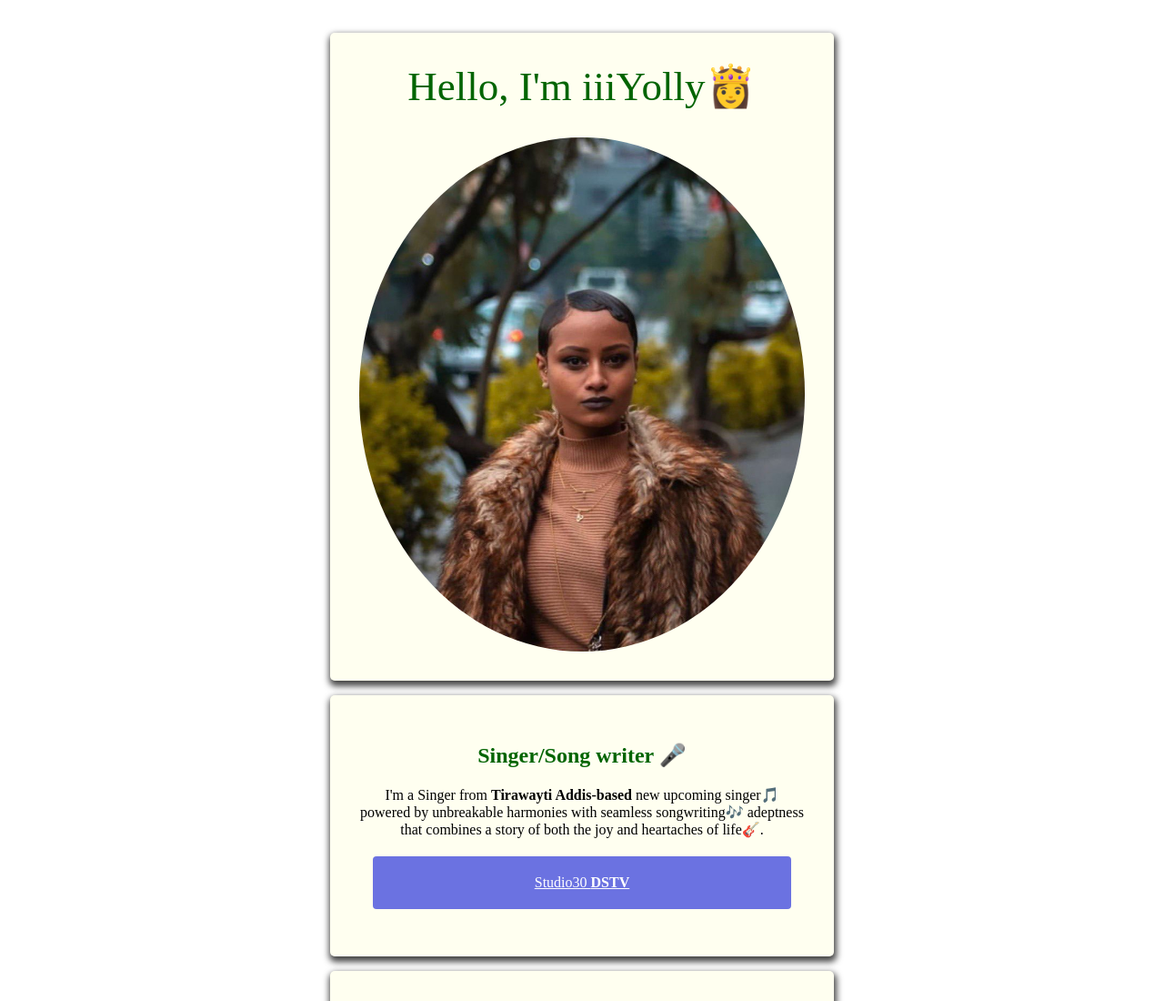
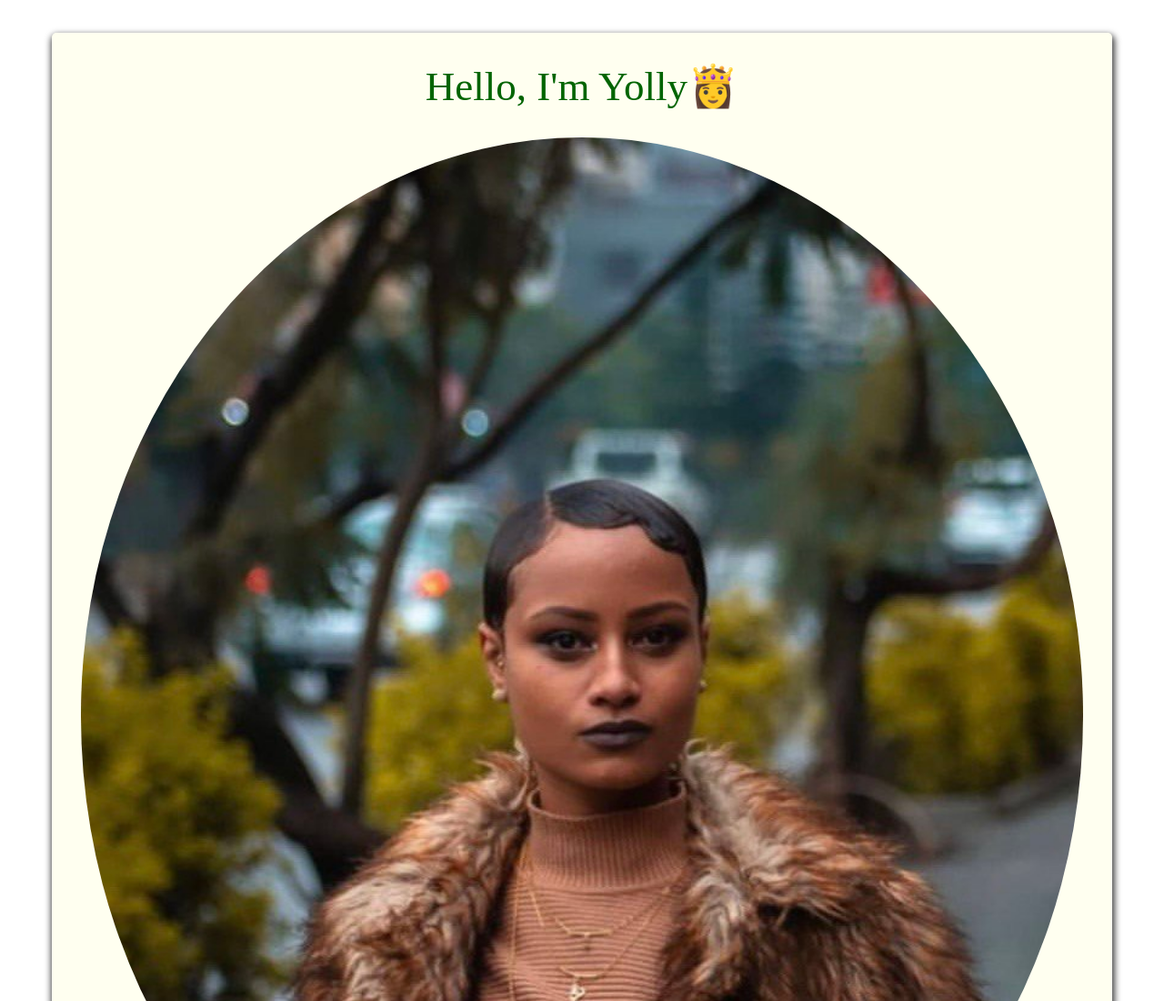
Before and after one commit to AmanuelGselassie/profile, a plain HTML site: page index.html in a window 1280 px wide. Shown: the top 1100 px of the page at 91% size. Drawn offline with Linux system fonts and the light colour scheme.

Commit message:
change in css

```diff
--- a/index.html
+++ b/index.html
@@ -11,7 +11,7 @@
   <body>
     <div class = "container">
      <div class ="card" >
-      <h1>Hello, I'm iiiYolly👸</h1>
+      <h1>Hello, I'm Yolly👸</h1>
       <img src="images/photo1625629126.jpeg" alt="" class="img-circle">
     </div>
     <div class ="card">
--- a/style.css
+++ b/style.css
@@ -46,7 +46,7 @@ h3{
   border-style: none;
   text-align: center;
   padding: 2em;
-  width: 40%;
+  width: 90%;
   margin: 0.5em;
   box-shadow: 1px 4px 7px 2px #464646;
 }
```
